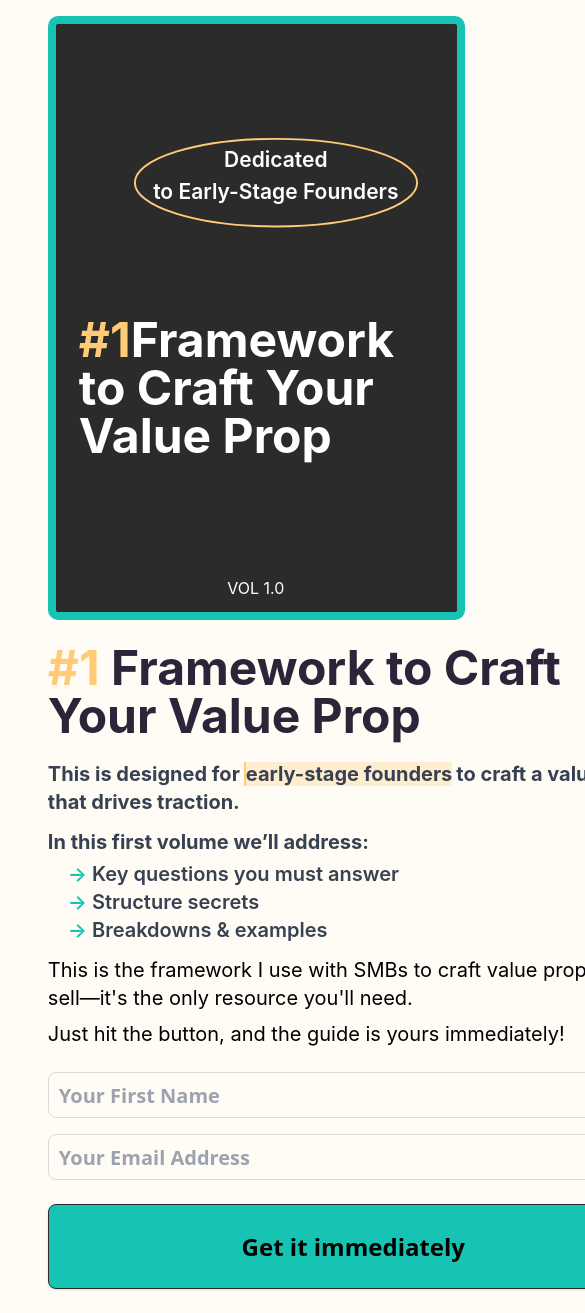
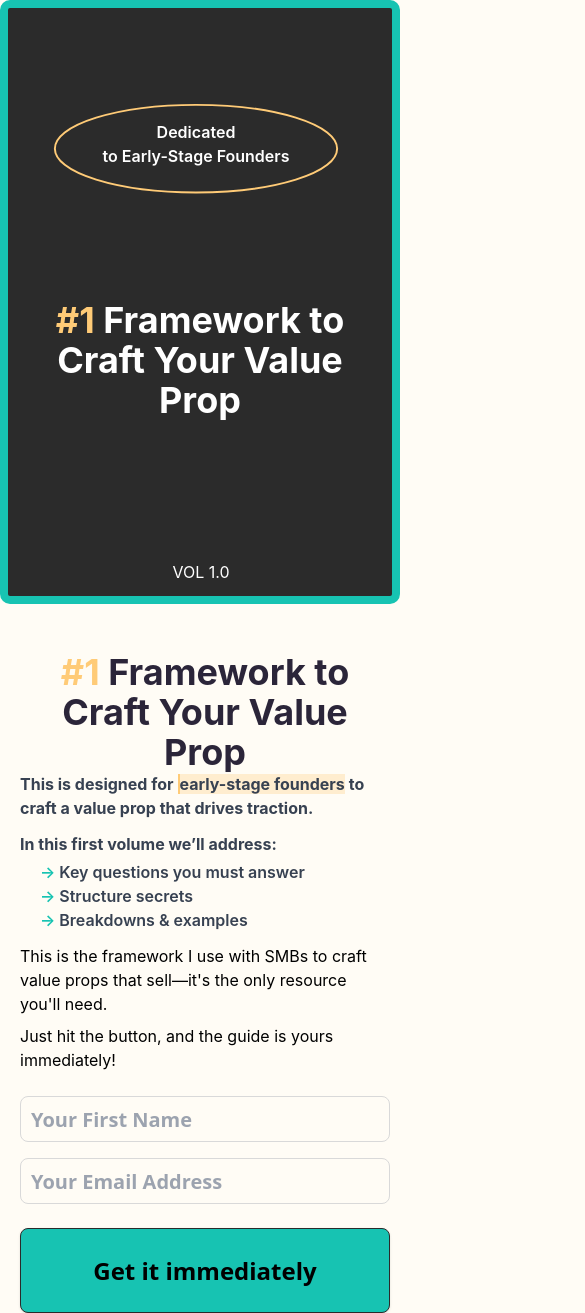
Before and after one commit to sulphitic786/googlesheet_task, a React (Vite) app: page / in a window 390 px wide. Shown: the top 1313 px of the page, 585 px wide, since content can reach past the window. Built offline with nearby package versions, Linux system fonts and the light colour scheme; a web font is replaced by a local one.

Commit message:
Final update is done

```diff
--- a/src/components/index.jsx
+++ b/src/components/index.jsx
@@ -1,10 +1,13 @@
 import React, { useState } from "react";
 import axios from "axios";
+
 import Loader from "./loader";
 
 const index = () => {
   const [formData, setFormData] = useState({ name: "", email: "" });
   const [loading, setLoading] = useState(false);
+  const pdfUrl = "https://drive.google.com/file/d/1cW9xxZucYY2pAGntr5oDI0SKzWjIG3Sw/view?usp=drive_link"
+  const fileURL ="https://sheet.best/api/sheets/1fa9a6b6-db87-4a0a-a166-23d693217f4f";
 
   const handleChange = (e) => {
     setFormData({ ...formData, [e.target.name]: e.target.value });
@@ -13,12 +16,11 @@ const index = () => {
   const handleSubmit = async (e) => {
     e.preventDefault();
 
-    const scriptURL ="https://sheet.best/api/sheets/1fa9a6b6-db87-4a0a-a166-23d693217f4f";
 
     if (formData?.name && formData?.email) {
       setLoading(true);
       try {
-        const res = await axios.post(scriptURL, formData, {
+        const res = await axios.post(fileURL, formData, {
           headers: {
             "Content-Type": "application/json", // Ensure JSON content type
           },
@@ -28,6 +30,7 @@ const index = () => {
         console.log("res", res);
         setFormData({ name: "", email: "" })
         setLoading(false);
+        openPDF();
         alert("Data saved successfully!");
       } catch (error) {
         console.error("Error saving data", error);
@@ -39,26 +42,30 @@ const index = () => {
     }
   };
 
+  const openPDF = () => {
+    window.open(pdfUrl); // This opens the PDF in a new tab
+  };
+
   return (
     <>
       <Loader loading={loading} />
-      <div className="min-h-screen grid gap-6 grid-cols-12 p-4 bg-[#fffcf5]">
+      <div className="min-h-screen justify-self-center grid xl:gap-6 grid-cols-12 lg:p-4 md:p-6 bg-[#fffcf5]">
         {/* Main Content - Offset by 1 column on both sides, spans 10 columns */}
-        <div className="col-start-2 col-span-10 grid gap-6 md:grid-cols-10">
+        <div className="col-span-12 lg:col-start-2 lg:col-span-10 justify-self-center grid gap-2 md:grid-cols-11">
           {/* First Section */}
-          <div className="col-span-10 md:col-span-6 relative">
+          <div className="col-span-6 md:col-span-6 relative md:p-0 ps-5">
             <div>
-              <div className="h-[116px] top-[47px]">
-                <span className="text-[#ffcb77] text-5xl font-bold font-['Inter']">
+              <div className="xl:h-[116px] xl:text-5xl lg:text-3xl text-4xl text-center top-[50px]">
+                <span className="text-[#ffcb77] font-bold font-['Inter']">
                   #1
                 </span>
-                <span className="text-[#2b2539] text-5xl font-bold font-['Inter']">
+                <span className="text-[#2b2539] font-bold font-['Inter']">
                   {" "}
                   Framework to Craft Your Value Prop
                 </span>
               </div>
 
-              <div className="text-gray-700 text-xl font-bold font-['Inter'] relative">
+              <div className="text-gray-700 xl:text-xl lg:text-lg font-bold font-['Inter'] relative">
                 This is designed for
                 <span className="h-6 bg-[#ffcb77]/30 border-l-2 mx-1 border-[#ffcb77]">
                   early-stage founders
@@ -67,39 +74,39 @@ const index = () => {
               </div>
 
               <div className="relative my-3">
-                <div className="w-[581px] mb-1 left-0 top-0 text-gray-700 text-xl font-bold font-['Inter']">
+                <div className="xl:w-[581px] mb-1 left-0 top-0 text-gray-700 xl:text-xl lg:text-lg font-bold font-['Inter']">
                   In this first volume we’ll address:
                 </div>
-                <div className="w-[510px] ms-5 top-[32px]">
-                  <span className="text-[#17c3b2] text-xl font-semibold font-['Inter']">
+                <div className="xl:w-[510px] ms-5 top-[32px]">
+                  <span className="text-[#17c3b2] xl:text-xl lg:text-lg font-semibold font-['Inter']">
                     {"->"}
                   </span>
-                  <span className="text-gray-700 text-xl font-semibold font-['Inter']">
+                  <span className="text-gray-700 xl:text-xl lg:text-lg font-semibold font-['Inter']">
                     {" "}
                     Key questions you must answer <br />
                   </span>
-                  <span className="text-[#17c3b2] text-xl font-semibold font-['Inter']">
+                  <span className="text-[#17c3b2] xl:text-xl lg:text-lg font-semibold font-['Inter']">
                     {"->"}
                   </span>
-                  <span className="text-gray-700 text-xl font-semibold font-['Inter']">
+                  <span className="text-gray-700 xl:text-xl lg:text-lg font-semibold font-['Inter']">
                     {" "}
                     Structure secrets <br />
                   </span>
-                  <span className="text-[#17c3b2] text-xl font-semibold font-['Inter']">
+                  <span className="text-[#17c3b2] xl:text-xl lg:text-lg font-semibold font-['Inter']">
                     {"->"}
                   </span>
-                  <span className="text-gray-700 text-xl font-semibold font-['Inter']">
+                  <span className="text-gray-700 xl:text-xl lg:text-lg font-semibold font-['Inter']">
                     {" "}
                     Breakdowns & examples
                   </span>
                 </div>
               </div>
 
-              <div className="w-[611px] top-[375px] text-black text-xl font-normal font-['Inter']">
+              <div className="xl:w-[611px] top-[375px] text-black xl:text-xl lg:text-lg font-normal font-['Inter']">
                 This is the framework I use with SMBs to craft value props that
                 sell—it's the only resource you'll need.
               </div>
-              <div className="w-[521px] my-2 text-black text-xl font-normal font-['Inter']">
+              <div className="xl:w-[521px] my-2 text-black xl:text-xl lg:text-lg font-normal font-['Inter']">
                 Just hit the button, and the guide is yours immediately!
               </div>
 
@@ -131,7 +138,7 @@ const index = () => {
                   </div>
                 </div>
 
-                <button className="w-full md:w-[500px] h-[85px] mt-6 bg-[#17c3b2] rounded-lg shadow border border-[#2b2b2b] ease-in-out hover:bg-[#14a89e] hover:text-white text-black text-2xl font-bold flex justify-center items-center">
+                <button className="w-full 2xl:w-[500px] h-[85px] mt-6 bg-[#17c3b2] rounded-lg shadow border border-[#2b2b2b] ease-in-out hover:bg-[#14a89e] hover:text-white text-black text-2xl font-bold flex justify-center items-center">
                   Get it immediately
                 </button>
               </form>
@@ -139,19 +146,19 @@ const index = () => {
           </div>
 
           {/* Second Section */}
-          <div className="col-span-10 md:col-span-4 relative order-first md:order-none">
-            <div className="w-[417px] h-[604px] top-[47px]">
-              <div className="w-[417px] h-[604px] left-0 top-0 absolute bg-[#2b2b2b] rounded-[10px] border-8 border-[#17c3b2]" />
-              <div className="w-[354px] h-[174px] left-[31px] top-[300px] absolute">
-                <span className="text-[#ffcb77] text-5xl font-bold font-['Inter']">
-                  #1
+          <div className="col-span-0 lg:justify-self-end text-center relative order-first md:order-none">
+            <div className="h-[604px] top-[47px] md:p-0 m-5">
+              <div className="lg:w-[417px] md:w-[320px] sm:w-[500px] w-[400px] h-[604px] left-0 top-0 absolute bg-[#2b2b2b] rounded-[10px] border-8 border-[#17c3b2]" />
+              <div className="lg:w-[354px] md:w-[320px] w-[360px] h-[174px] xl:text-5xl lg:text-3xl md:text-xl text-4xl justify-self-center lg:left-[31px] top-[300px] absolute">
+                <span className="text-[#ffcb77] font-bold font-['Inter']">
+                  #1{' '}
                 </span>
-                <span className="text-white text-5xl font-bold font-['Inter']">
+                <span className="text-white font-bold font-['Inter']">
                   Framework to Craft Your Value Prop
                 </span>
               </div>
-              <div className="w-[292px] h-[79px] left-[82px] top-[118px] absolute text-center text-white text-[21px] font-semibold font-['Inter']">
-                <span className="relative z-10 top-[10px]">
+              <div className="w-[292px] h-[79px] lg:left-[60px] md:left-[15px] left-[50px] top-[100px] absolute text-center text-white lg:text-[21px] md:text-[18px] font-semibold font-['Inter']">
+                <span className="relative z-10 lg:top-[10px] top-[20px]">
                   Dedicated <br /> to Early-Stage Founders
                 </span>
                 <svg
@@ -170,7 +177,7 @@ const index = () => {
                   />
                 </svg>
               </div>
-              <div className="w-[82px] h-6 left-[167px] top-[560px] absolute text-center text-white text-base font-normal font-['Inter']">
+              <div className="w-[82px] h-6 lg:left-[167px] md:left-[120px] left-[160px] top-[560px] absolute text-center text-white text-base font-normal font-['Inter']">
                 VOL 1.0
               </div>
             </div>
```
Also changed, not shown: 1 other file (tests, documents, lock files or other folders).
